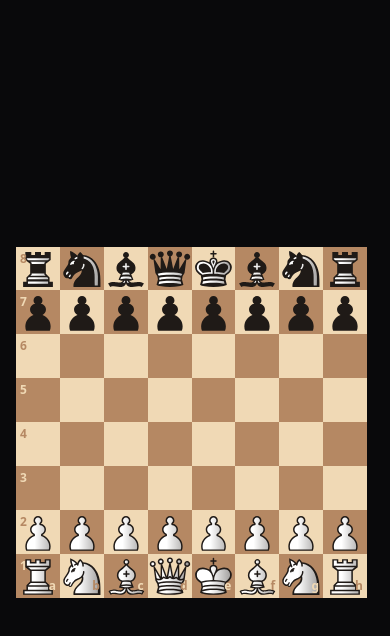
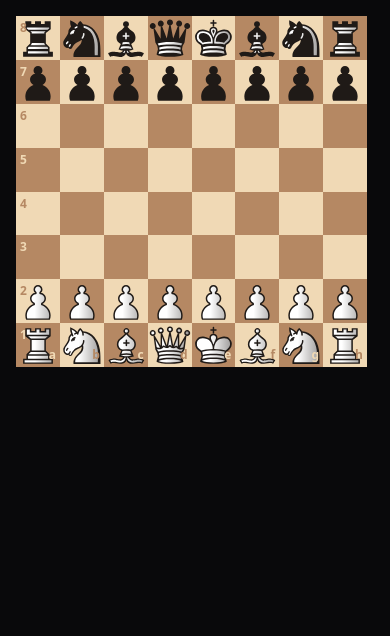
Before and after one commit to alijradii/chessbased-frontend, a React (Vite) app: page / in a window 390 px wide. Shown: the top 636 px of the page. Built offline with nearby package versions, Linux system fonts and the light colour scheme.

Commit message:
fixed height overflow on mobile devices

```diff
--- a/src/App.tsx
+++ b/src/App.tsx
@@ -5,7 +5,7 @@ import { ChessBoard } from "./components/chess/chessboard";
 function App() {
   return (
     <ThemeProvider defaultTheme="dark" storageKey="vite-ui-theme">
-      <main className="h-screen flex items-center justify-center p-4 bg-background">
+      <main className="max-h-screen flex items-center justify-center p-4 bg-background">
         <div className="w-full max-w-2xl">
           <ChessBoard
             pieceSet="merida"
```
